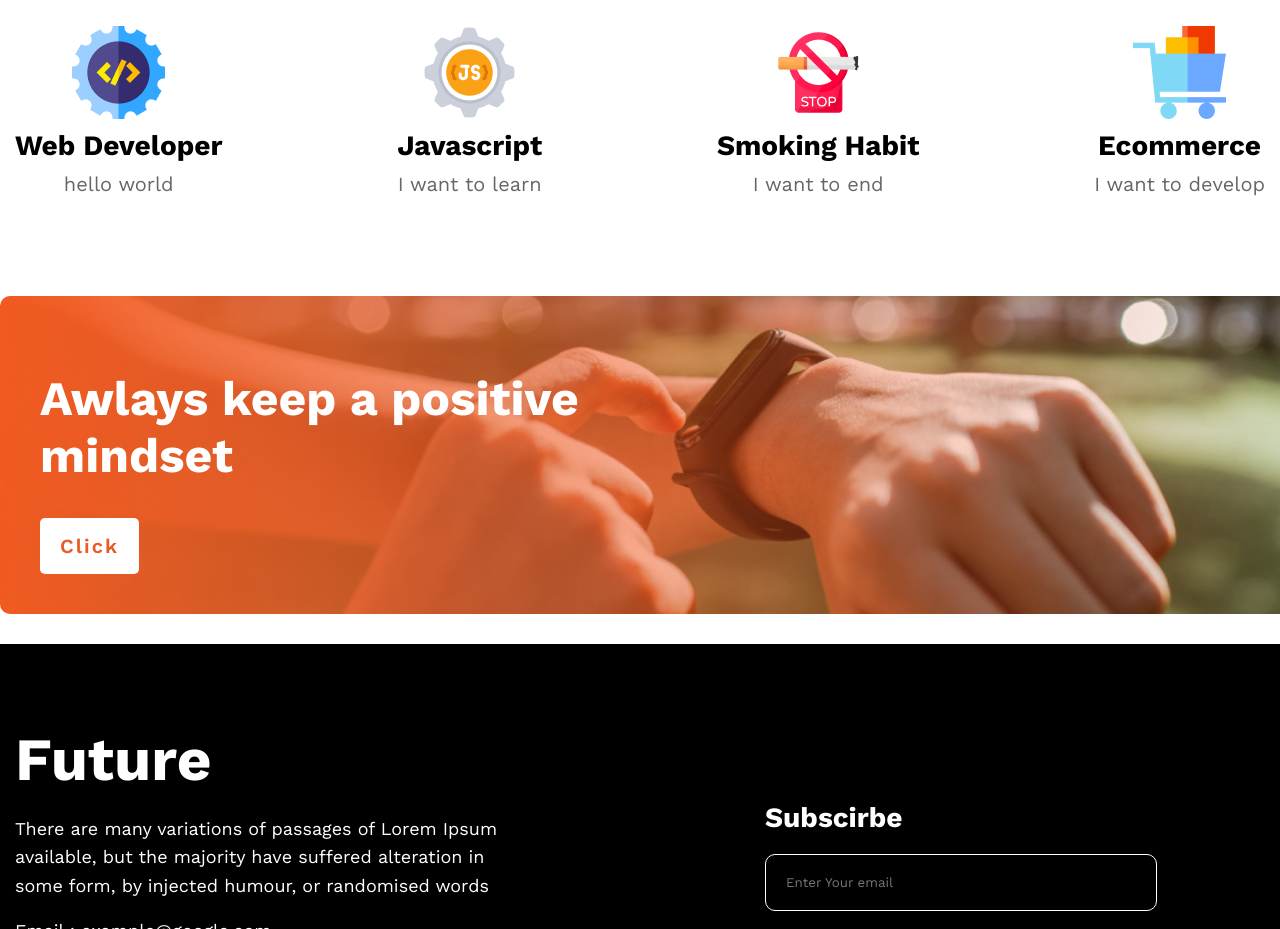
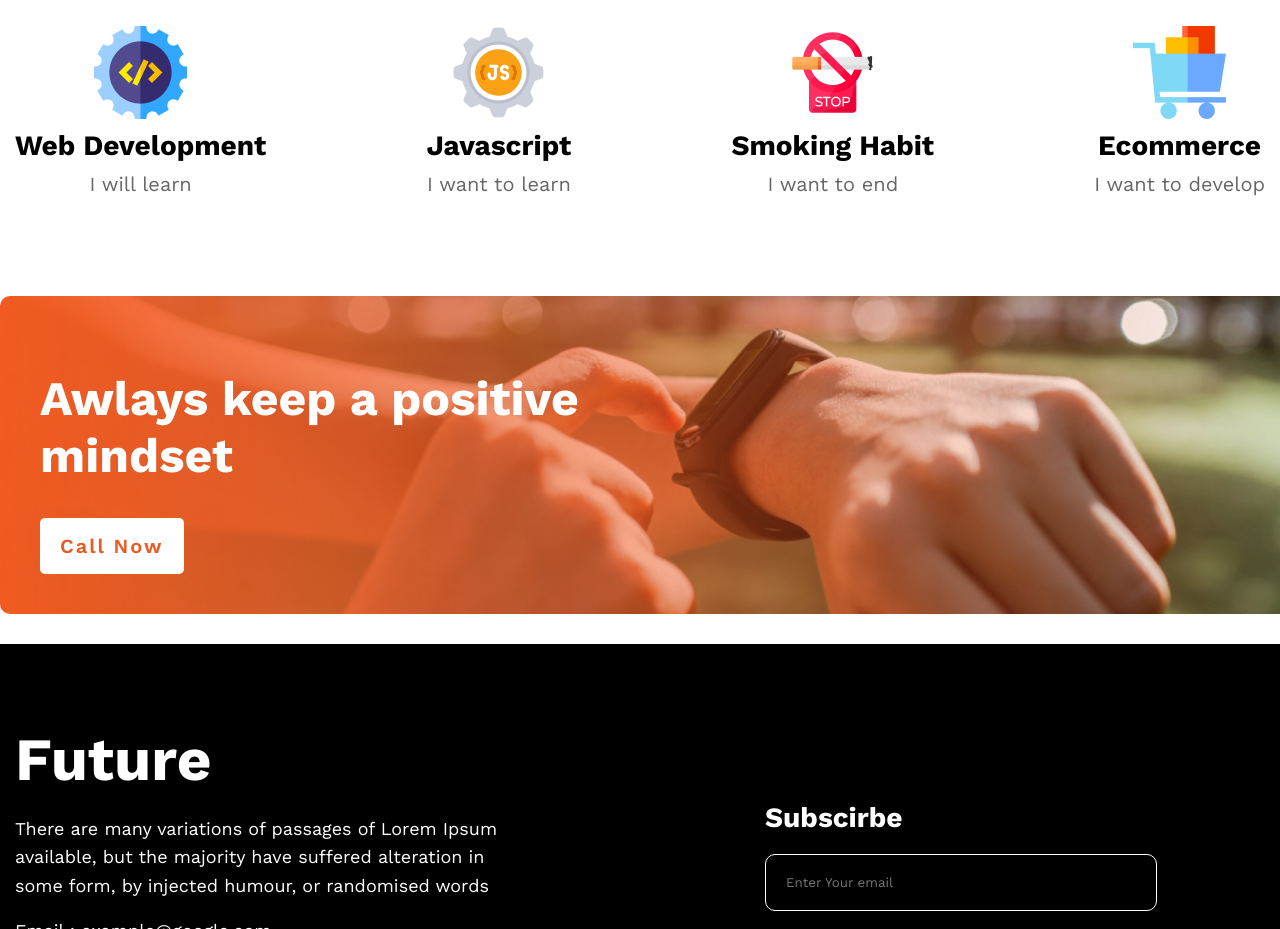
Before and after one commit to Emranfaishal/assignment-repo, a plain HTML site: page index.html in a window 1280 px wide. Shown: the part 1900-2829 px from the top of the page. Drawn offline with nearby package versions, Linux system fonts and the light colour scheme.

Commit message:
edit more text

```diff
--- a/index.html
+++ b/index.html
@@ -70,8 +70,8 @@
                     <div class="plan-card-img">
                         <img src="./images/icons/web.png" alt="">
                     </div>
-                    <h2>web developer</h2>
-                    <p>hello world</p>
+                    <h2>web development</h2>
+                    <p>I will learn</p>
                 </div>
                 <div class="plan-card">
                     <div class="plan-card-img">
@@ -99,7 +99,7 @@
         <section class="showoff">
             <h1>Awlays keep a positive
                 mindset</h1>
-            <button>click</button>
+            <button>call now</button>
         </section>
     </main>
     <footer>
```
